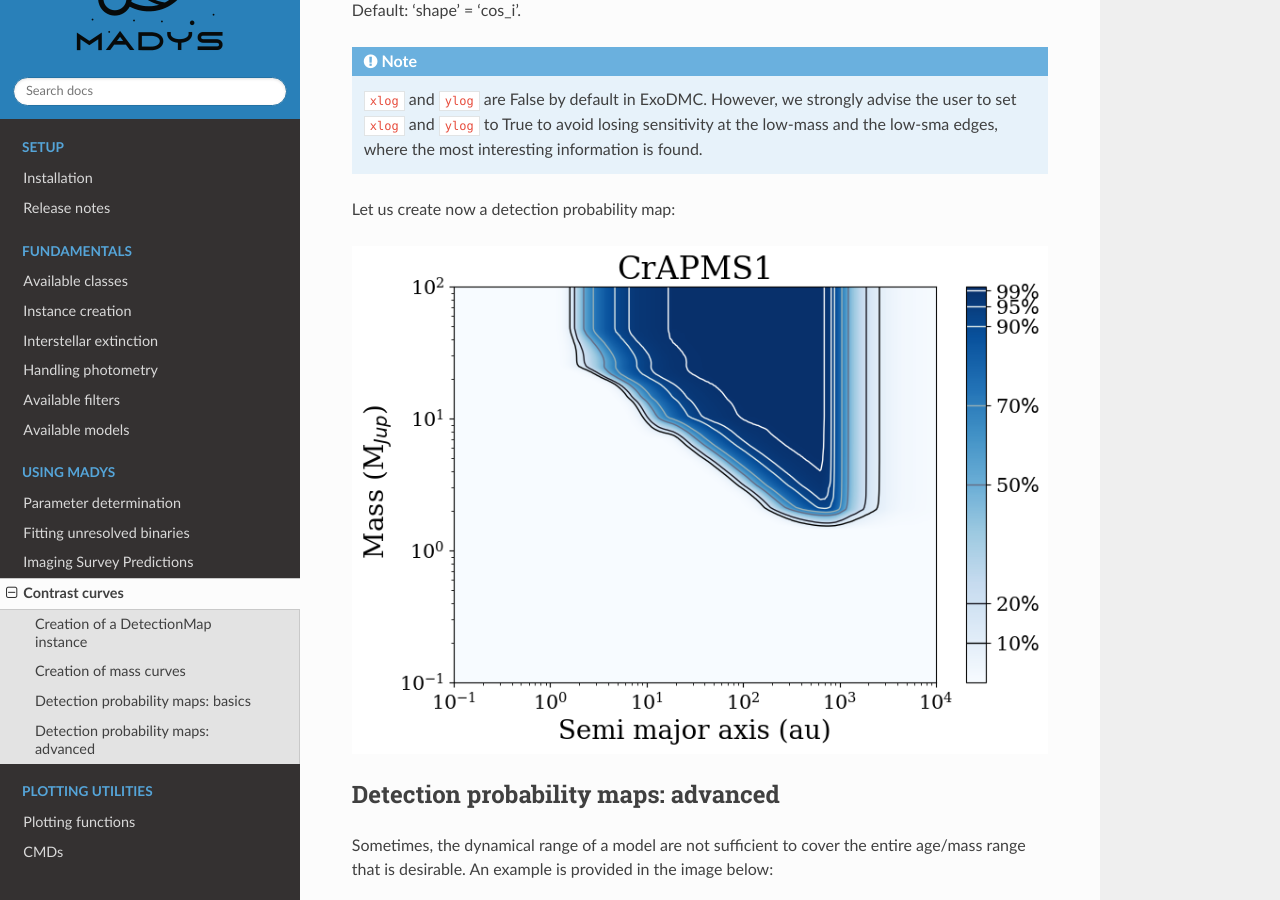
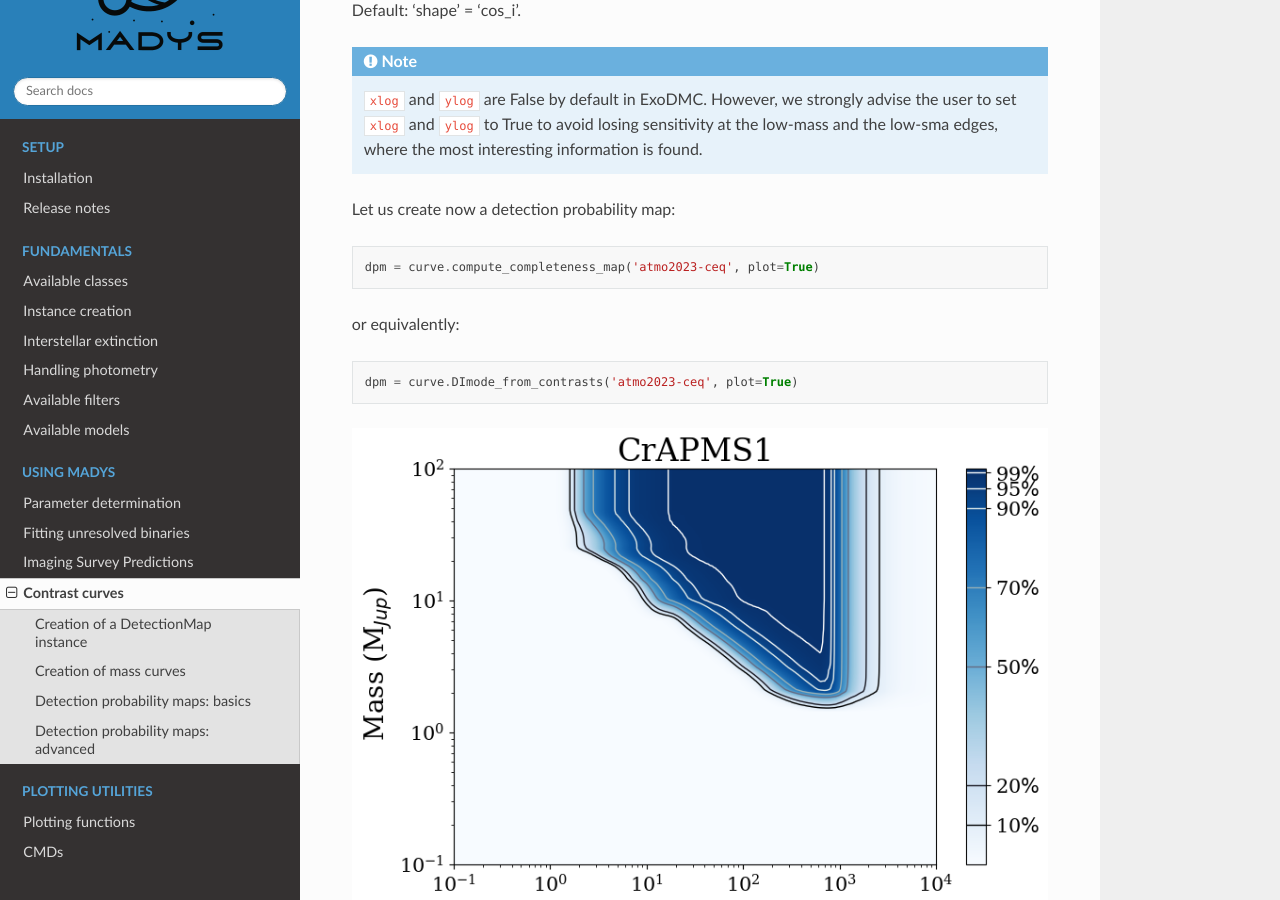
Before and after one commit to vsquicciarini/madys, a Sphinx documentation site: the page built from docs/source/contrast_curves.rst, in a window 1280 px wide and 900 px high, scrolled down 5057 px. Built offline with Sphinx 7.4.7 and the Read the Docs theme 3.1.0, drawn with Linux system fonts in a browser that asks for light colours.

Commit message:
Update contrast_curves.rst

```diff
--- a/docs/source/contrast_curves.rst
+++ b/docs/source/contrast_curves.rst
@@ -177,7 +177,16 @@ Default: 'shape' = 'cos_i'.
 Let us create now a detection probability map:
 
 .. code-block:: python
+
+   dpm = curve.compute_completeness_map('atmo2023-ceq', plot=True)
+
+or equivalently:
+
+.. code-block:: python
+
    dpm = curve.DImode_from_contrasts('atmo2023-ceq', plot=True)
+
+
 
 .. image:: images/example_dpm.png
 
```
